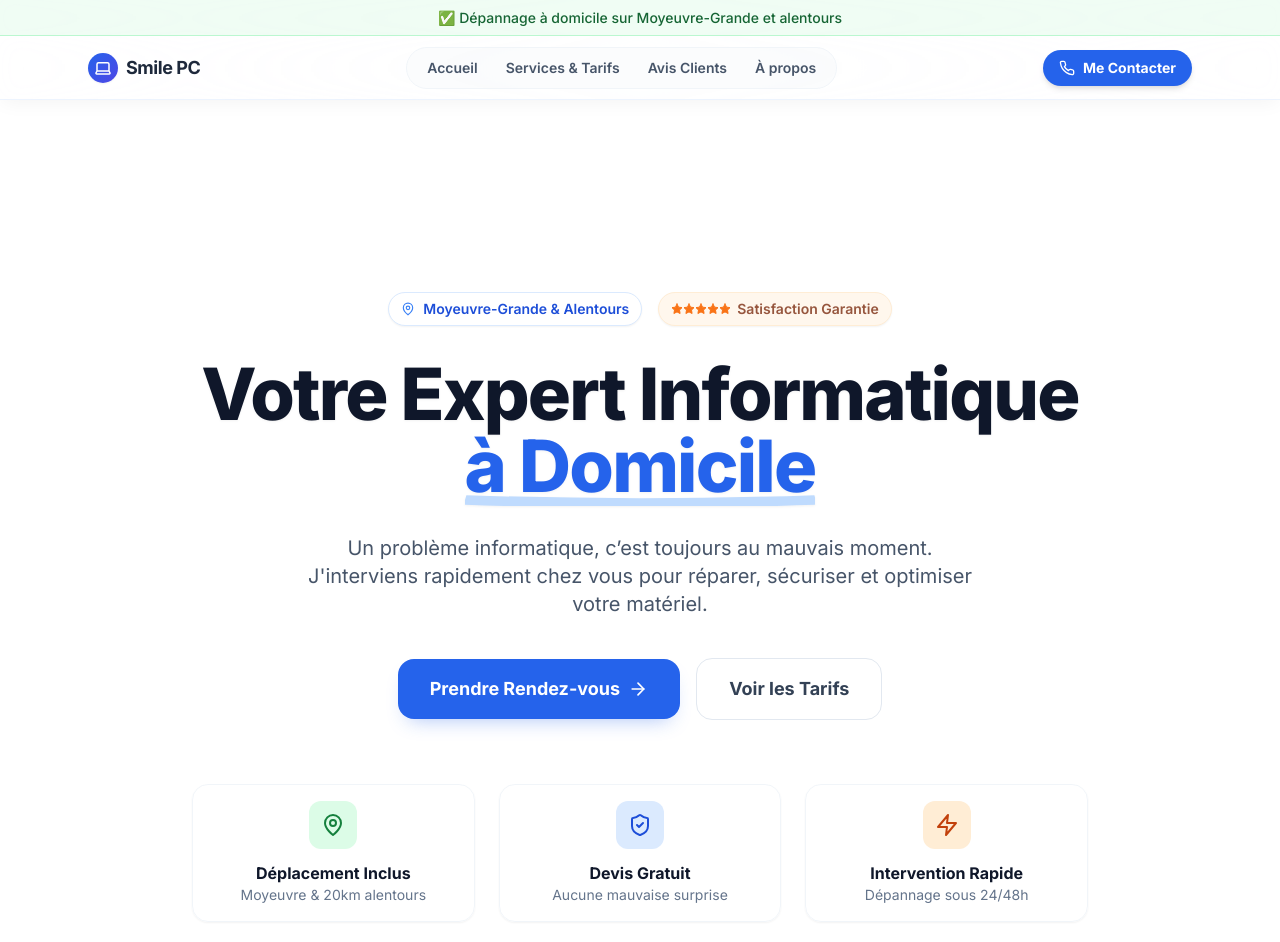
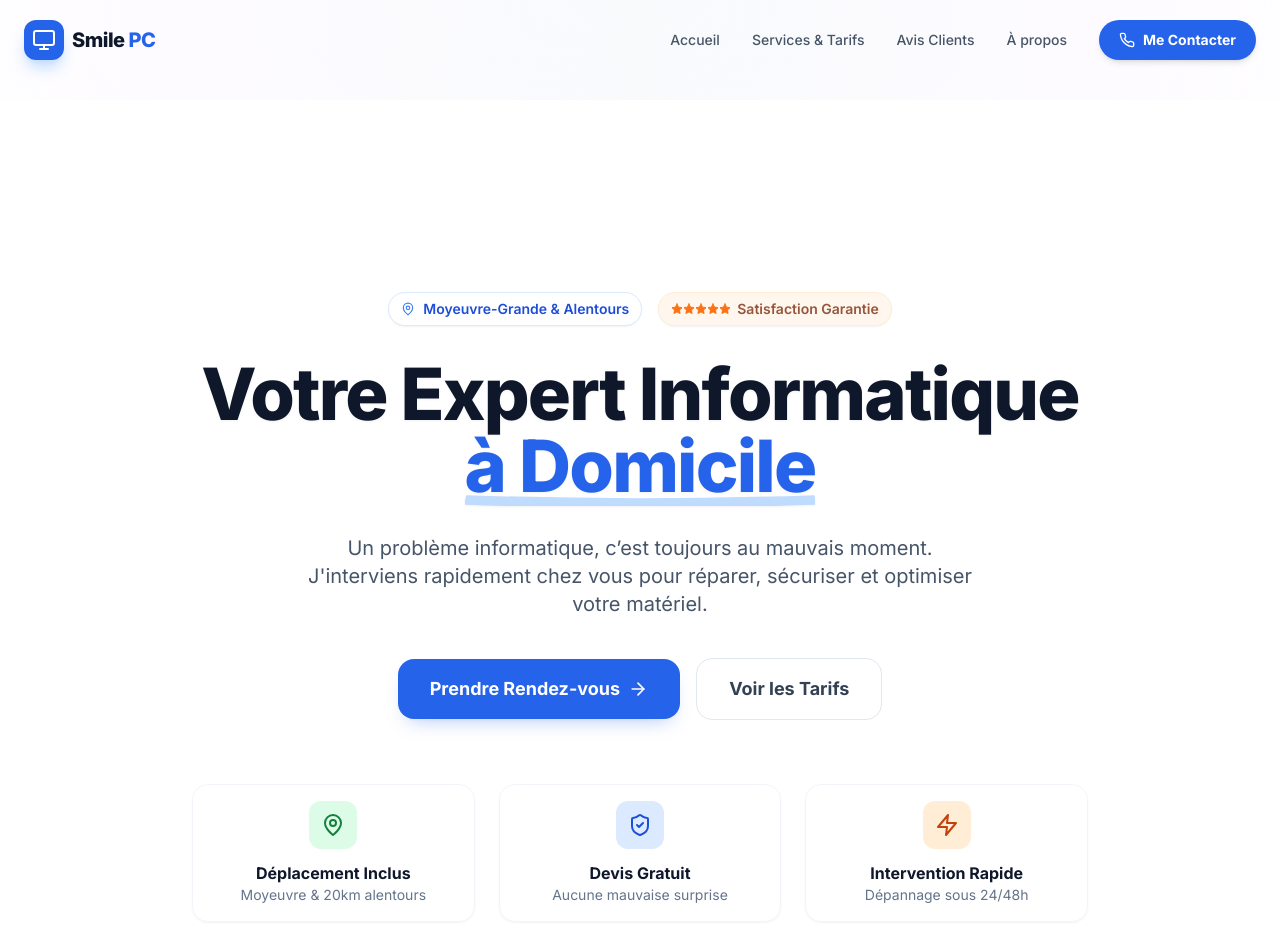
Before and after one commit to SmilePcSolutions/smile-pc-2026, a Next.js app: page / in a window 1280 px wide. Shown: the top 942 px of the page. Built offline with nearby package versions, Linux system fonts and the light colour scheme.

Commit message:
UI: Final Mobile Menu 2027 (Full Scroll Lock)

```diff
--- a/components/Header.tsx
+++ b/components/Header.tsx
@@ -1,108 +1,140 @@
 "use client";
 
-import { useState } from "react";
+import { useState, useEffect } from "react";
 import Link from "next/link";
-import { Menu, X, Laptop, Phone } from "lucide-react";
+import { Menu, X, Phone, ChevronRight, MapPin } from "lucide-react";
 
 export default function Header() {
   const [isOpen, setIsOpen] = useState(false);
-  const closeMenu = () => setIsOpen(false);
+  const [isScrolled, setIsScrolled] = useState(false);
+
+  // 1. Détection du Scroll pour effet Glass
+  useEffect(() => {
+    const handleScroll = () => {
+      setIsScrolled(window.scrollY > 10);
+    };
+    window.addEventListener("scroll", handleScroll);
+    return () => window.removeEventListener("scroll", handleScroll);
+  }, []);
+
+  // 2. SCROLL LOCK (NORME 2027) : Bloque totalement le site derrière
+  useEffect(() => {
+    if (isOpen) {
+      document.body.style.overflow = "hidden"; // Bloque le scroll
+    } else {
+      document.body.style.overflow = "unset"; // Débloque le scroll
+    }
+    // Nettoyage de sécurité
+    return () => { document.body.style.overflow = "unset"; };
+  }, [isOpen]);
 
   return (
-    // CONTENEUR FIXE - HAUTEUR TOTALE 100px (36 + 64)
-    <div className="fixed top-0 left-0 right-0 z-50 h-[100px]">
+    <>
+      {/* --- BARRE DE NAVIGATION FIXE --- */}
+      <header
+        className={`fixed top-0 left-0 right-0 z-[60] transition-all duration-300 ${
+          isScrolled || isOpen
+            ? "bg-white/90 backdrop-blur-xl shadow-sm border-b border-white/20"
+            : "bg-transparent"
+        }`}
+      >
+        <div className="max-w-7xl mx-auto px-4 sm:px-6">
+          <div className="flex justify-between items-center h-20">
 
-      {/* 1. BANDEAU VERT FIN (h-9 = 36px) - Style précis */}
-      <div className="h-9 bg-green-50/95 backdrop-blur text-green-800 flex items-center justify-center text-xs md:text-sm font-medium border-b border-green-200 px-4 text-center z-50 relative">
-        ✅ Dépannage à domicile sur Moyeuvre-Grande et alentours
-      </div>
+            {/* LOGO */}
+            <Link
+              href="/"
+              className="flex items-center gap-2 group relative z-[70]"
+              onClick={() => setIsOpen(false)}
+            >
+              <div className="w-10 h-10 bg-blue-600 rounded-xl flex items-center justify-center text-white shadow-blue-200 shadow-lg group-hover:scale-105 transition-transform">
+                <svg xmlns="http://www.w3.org/2000/svg" width="24" height="24" viewBox="0 0 24 24" fill="none" stroke="currentColor" strokeWidth="2" strokeLinecap="round" strokeLinejoin="round"><rect width="20" height="14" x="2" y="3" rx="2"/><line x1="8" x2="16" y1="21" y2="21"/><line x1="12" x2="12" y1="17" y2="21"/></svg>
+              </div>
+              <span className="font-extrabold text-xl tracking-tight text-slate-900">
+                Smile <span className="text-blue-600">PC</span>
+              </span>
+            </Link>
 
-      {/* 2. MENU PRINCIPAL (h-16 = 64px) - Effet Vitre + Bordure Bleutée Premium */}
-      {/* Border-blue-100/50 : La touche subtile validée */}
-      <header className="h-16 w-full bg-white/90 backdrop-blur-md shadow-[0_4px_20px_-2px_rgba(0,0,0,0.05)] border-b border-blue-100/50">
-        <nav className="w-full max-w-6xl mx-auto h-full flex items-center justify-between px-4 sm:px-6">
+            {/* NAVIGATION DESKTOP (Cachée sur mobile) */}
+            <nav className="hidden md:flex items-center gap-8">
+              <Link href="/" className="text-sm font-medium text-slate-600 hover:text-blue-600 transition-colors">Accueil</Link>
+              <Link href="/services" className="text-sm font-medium text-slate-600 hover:text-blue-600 transition-colors">Services & Tarifs</Link>
+              <Link href="/avis" className="text-sm font-medium text-slate-600 hover:text-blue-600 transition-colors">Avis Clients</Link>
+              <Link href="/apropos" className="text-sm font-medium text-slate-600 hover:text-blue-600 transition-colors">À propos</Link>
 
-          {/* LOGO */}
-          <Link href="/" onClick={closeMenu} className="flex items-center gap-2 group">
-            <div className="bg-gradient-to-br from-blue-600 to-indigo-600 p-1.5 rounded-full text-white shadow-sm group-hover:scale-110 transition-transform">
-              <Laptop size={18} />
+              <Link
+                href="/contact"
+                className="px-5 py-2.5 bg-blue-600 hover:bg-blue-700 text-white rounded-full font-bold text-sm shadow-md hover:shadow-lg transition-all flex items-center gap-2"
+              >
+                <Phone size={16} /> Me Contacter
+              </Link>
+            </nav>
+
+            {/* BOUTON BURGER (Mobile) */}
+            <button
+              onClick={() => setIsOpen(!isOpen)}
+              className="md:hidden p-2 text-slate-900 hover:text-blue-600 transition-colors relative z-[70]"
+              aria-label="Menu Principal"
+            >
+              {isOpen ? <X size={32} /> : <Menu size={32} />}
+            </button>
+          </div>
+        </div>
+      </header>
+
+      {/* --- MENU MOBILE IMMERSIF (PLEIN ÉCRAN) --- */}
+      <div
+        className={`fixed inset-0 z-[50] bg-white md:hidden transition-all duration-300 ease-[cubic-bezier(0.32,0.72,0,1)] ${
+          isOpen
+            ? "opacity-100 visible"
+            : "opacity-0 invisible pointer-events-none"
+        }`}
+        style={{ top: "0px", paddingTop: "80px" }}
+      >
+        <div className="flex flex-col h-full px-6 pb-8">
+
+          {/* LIENS DE NAVIGATION (Gros pour le tactile) */}
+          <nav className="flex flex-col gap-1 mt-4">
+            {[
+              { label: "Accueil", href: "/" },
+              { label: "Services & Tarifs", href: "/services" },
+              { label: "Avis Clients", href: "/avis" },
+              { label: "À propos", href: "/apropos" },
+            ].map((link, idx) => (
+              <Link
+                key={idx}
+                href={link.href}
+                onClick={() => setIsOpen(false)}
+                className="group flex items-center justify-between text-2xl font-bold text-slate-900 py-5 border-b border-slate-100 hover:text-blue-600 transition-colors"
+              >
+                {link.label}
+                <span className="w-8 h-8 rounded-full bg-slate-50 flex items-center justify-center text-slate-400 group-hover:bg-blue-50 group-hover:text-blue-600 transition-colors">
+                    <ChevronRight size={18} />
+                </span>
+              </Link>
+            ))}
+          </nav>
+
+          {/* ZONE DU BAS (Mise en avant Contact - Thumb Zone) */}
+          <div className="mt-auto">
+            <div className="bg-slate-50 rounded-2xl p-6 mb-6 text-center">
+                 <p className="flex items-center justify-center gap-2 text-sm text-slate-500 mb-2">
+                    <MapPin size={16} /> Moyeuvre-Grande & Alentours
+                 </p>
+                 <p className="font-bold text-slate-900">Intervention Rapide 24/48h</p>
             </div>
-            <span className="font-bold text-lg text-slate-800 tracking-tight">
-              Smile PC
-            </span>
-          </Link>
 
-          {/* MENU PC (Centré et aéré) */}
-          <div className="hidden md:flex items-center gap-1 bg-slate-50/50 rounded-full px-2 py-1 border border-slate-100">
-            <NavLink href="/" label="Accueil" />
-            <NavLink href="/services" label="Services & Tarifs" />
-            <NavLink href="/avis" label="Avis Clients" />
-            <NavLink href="/apropos" label="À propos" />
-          </div>
-
-          {/* BOUTON CONTACT (Style Premium) */}
-          <div className="hidden md:block">
             <Link
               href="/contact"
-              className="flex items-center gap-2 bg-blue-600 hover:bg-blue-700 text-white px-4 py-2 rounded-full font-bold text-sm shadow-md transition-all hover:scale-105 hover:shadow-lg"
+              onClick={() => setIsOpen(false)}
+              className="w-full flex items-center justify-center gap-3 px-8 py-5 bg-blue-600 active:bg-blue-700 text-white rounded-2xl font-bold text-xl shadow-lg shadow-blue-200 transition-transform active:scale-95"
             >
-              <Phone size={16} />
-              Me Contacter
+              <Phone size={24} /> Me Contacter
             </Link>
           </div>
 
-          {/* BOUTON MOBILE */}
-          <button
-            onClick={() => setIsOpen(!isOpen)}
-            aria-label="Ouvrir le menu"
-            className="md:hidden p-2 rounded-full hover:bg-blue-50 text-slate-600 transition-colors"
-          >
-            {isOpen ? <X size={24} /> : <Menu size={24} />}
-          </button>
-        </nav>
-      </header>
-
-      {/* MENU MOBILE DÉROULANT */}
-      {/* Positionné pile sous le header (top-[100px]) */}
-      {isOpen && (
-        <div className="absolute top-[100px] left-0 right-0 bg-white/98 backdrop-blur-xl border-b border-blue-100 shadow-2xl p-4 flex flex-col gap-2 md:hidden animate-in slide-in-from-top-2 z-40">
-          <MobileLink href="/" onClick={closeMenu}>Accueil</MobileLink>
-          <MobileLink href="/services" onClick={closeMenu}>Services & Tarifs</MobileLink>
-          <MobileLink href="/avis" onClick={closeMenu}>Avis Clients</MobileLink>
-          <MobileLink href="/apropos" onClick={closeMenu}>À propos</MobileLink>
-          <div className="h-px bg-slate-100 my-2"></div>
-          <Link
-            href="/contact"
-            onClick={closeMenu}
-            className="flex items-center justify-center gap-2 bg-blue-600 text-white py-3 rounded-xl font-bold shadow-md active:scale-95 transition-transform"
-          >
-            <Phone size={18} /> Me Contacter
-          </Link>
         </div>
-      )}
-    </div>
+      </div>
+    </>
   );
 }
-
-function NavLink({ href, label }: { href: string; label: string }) {
-  return (
-    <Link
-      href={href}
-      className="px-3 py-1.5 rounded-full text-sm font-semibold text-slate-600 hover:text-blue-700 hover:bg-white hover:shadow-sm transition-all"
-    >
-      {label}
-    </Link>
-  );
-}
-
-function MobileLink({ href, children, onClick }: { href: string; children: React.ReactNode; onClick: () => void }) {
-  return (
-    <Link
-      href={href}
-      onClick={onClick}
-      className="px-4 py-3 rounded-xl text-slate-700 hover:bg-blue-50 font-medium transition-colors"
-    >
-      {children}
-    </Link>
-  );
-}
```
